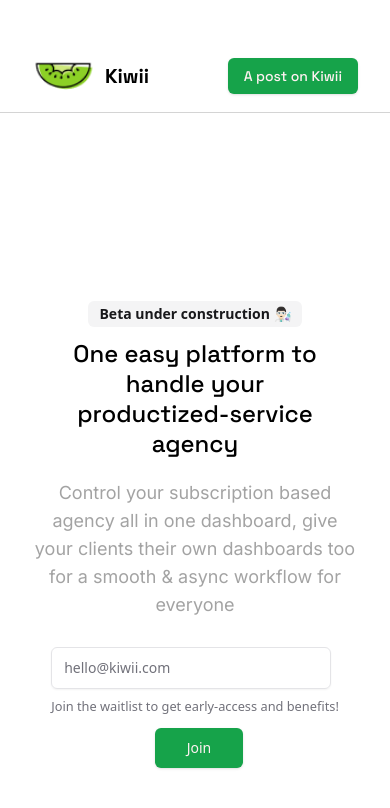
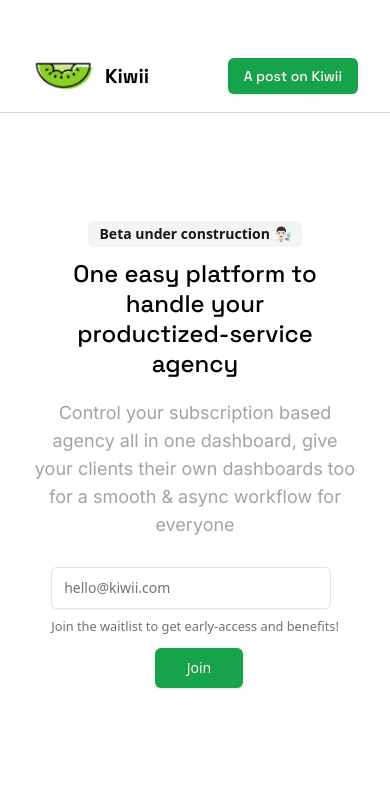
Before and after one commit to NBK-01/kiwii-land, a Next.js app: page / in a window 390 px wide. Shown: the top 808 px of the page. Built offline with nearby package versions, Linux system fonts and the light colour scheme.

Commit message:
mobile fix padding

```diff
--- a/src/app/layout.tsx
+++ b/src/app/layout.tsx
@@ -17,7 +17,7 @@ export default function RootLayout({
 }) {
   return (
     <html lang="en" suppressHydrationWarning>
-      <body className="overflow-hidden">
+      <body className="md:overflow-scroll overflow-hidden">
         <Navbar/>
         {children}
         <Analytics/>
--- a/src/components/shared/hero.tsx
+++ b/src/components/shared/hero.tsx
@@ -9,7 +9,7 @@ const Hero = () => {
   return (
     <>
     <div className="container">
-      <div className="flex flex-col py-44">
+      <div className="flex flex-col md:py-44 py-24">
         <Badge className="mx-auto my-3 text-sm" variant="secondary"> Beta under construction 👨🏻‍🔬</Badge>
         <h1 style={Main.style} className="lg:text-5xl text-2xl mx-auto text-center leading-tight font-medium">
            One easy platform to handle your <br/> productized-service agency
```
